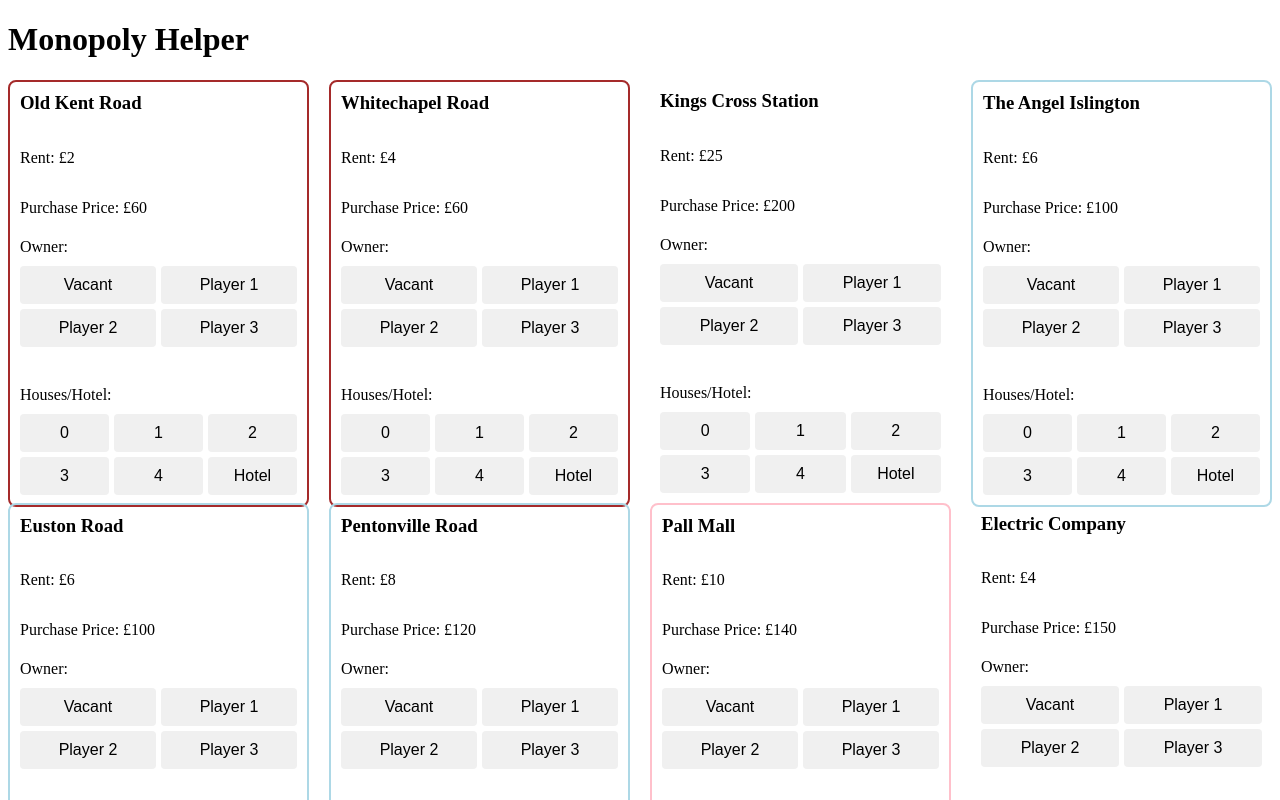
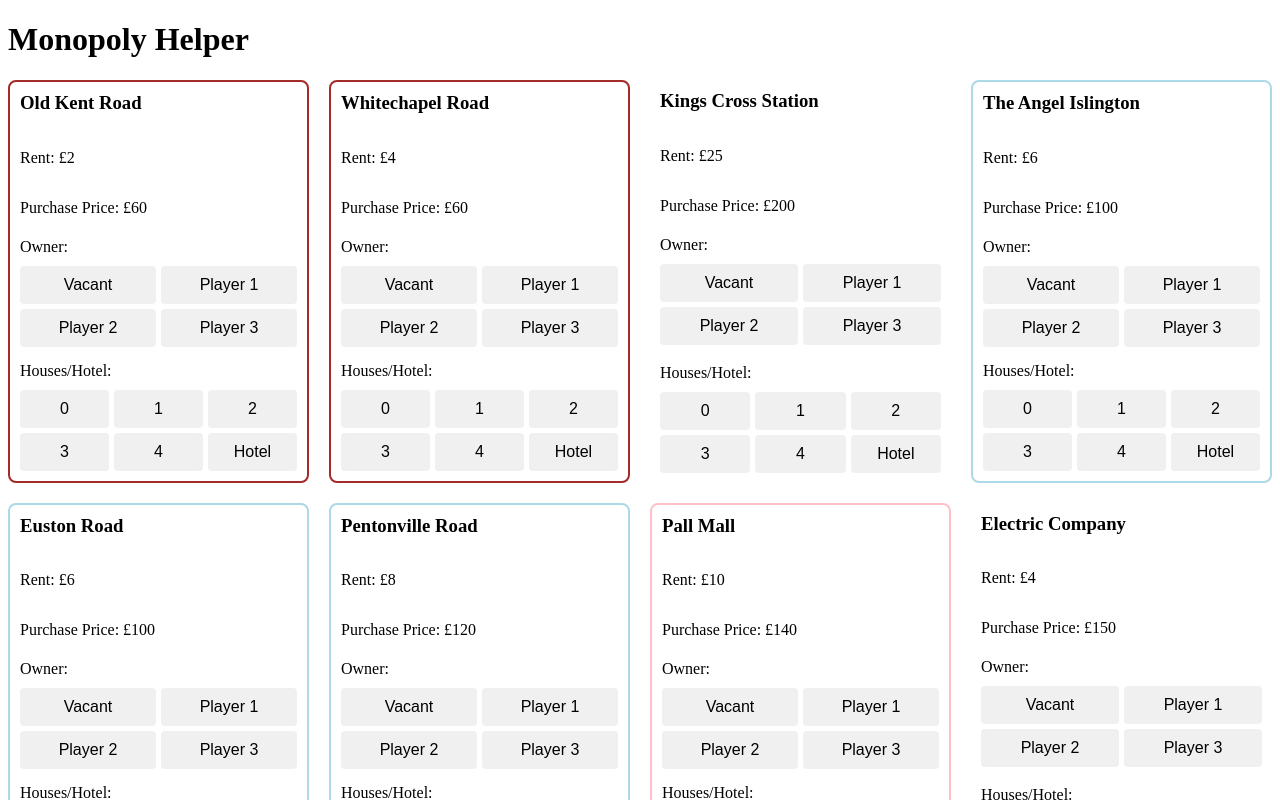
Before and after one commit to weilidai2001/monopoly-helper, a React (Create React App) app: page / in a window 1280 px wide. Shown: the top 800 px of the page. Built offline with nearby package versions, Linux system fonts and the light colour scheme.

Commit message:
Improvement

```diff
--- a/src/components/PropertyItem.jsx
+++ b/src/components/PropertyItem.jsx
@@ -30,7 +30,8 @@
         boxShadow: isHovered ? '0 4px 8px rgba(0,0,0,0.2)' : 'none',
         height: '100%', // Fill the entire grid cell
         display: 'flex',
-        flexDirection: 'column'
+        flexDirection: 'column',
+        boxSizing: 'border-box'
       }}
       onMouseEnter={() => setIsHovered(true)}
       onMouseLeave={() => setIsHovered(false)}
```
